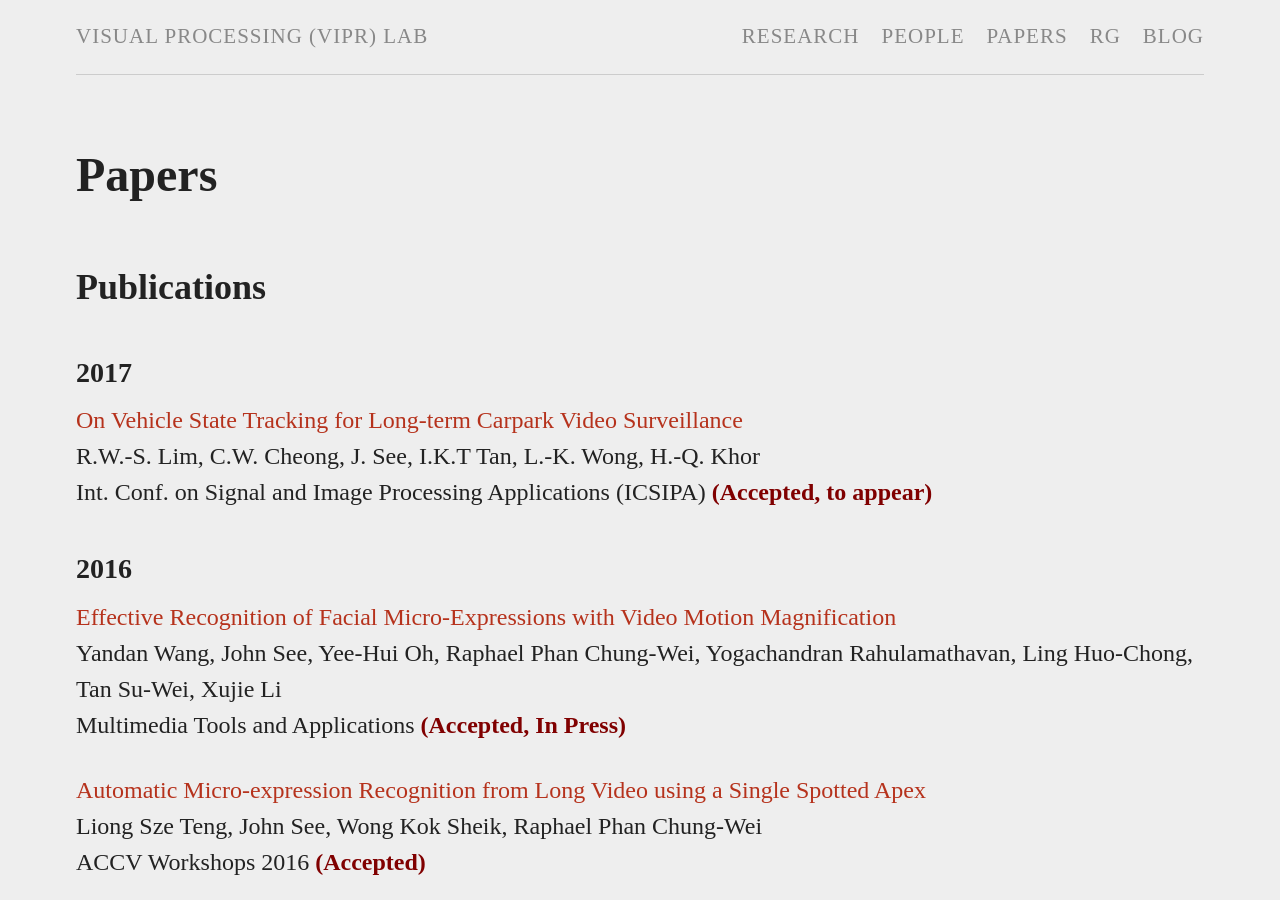
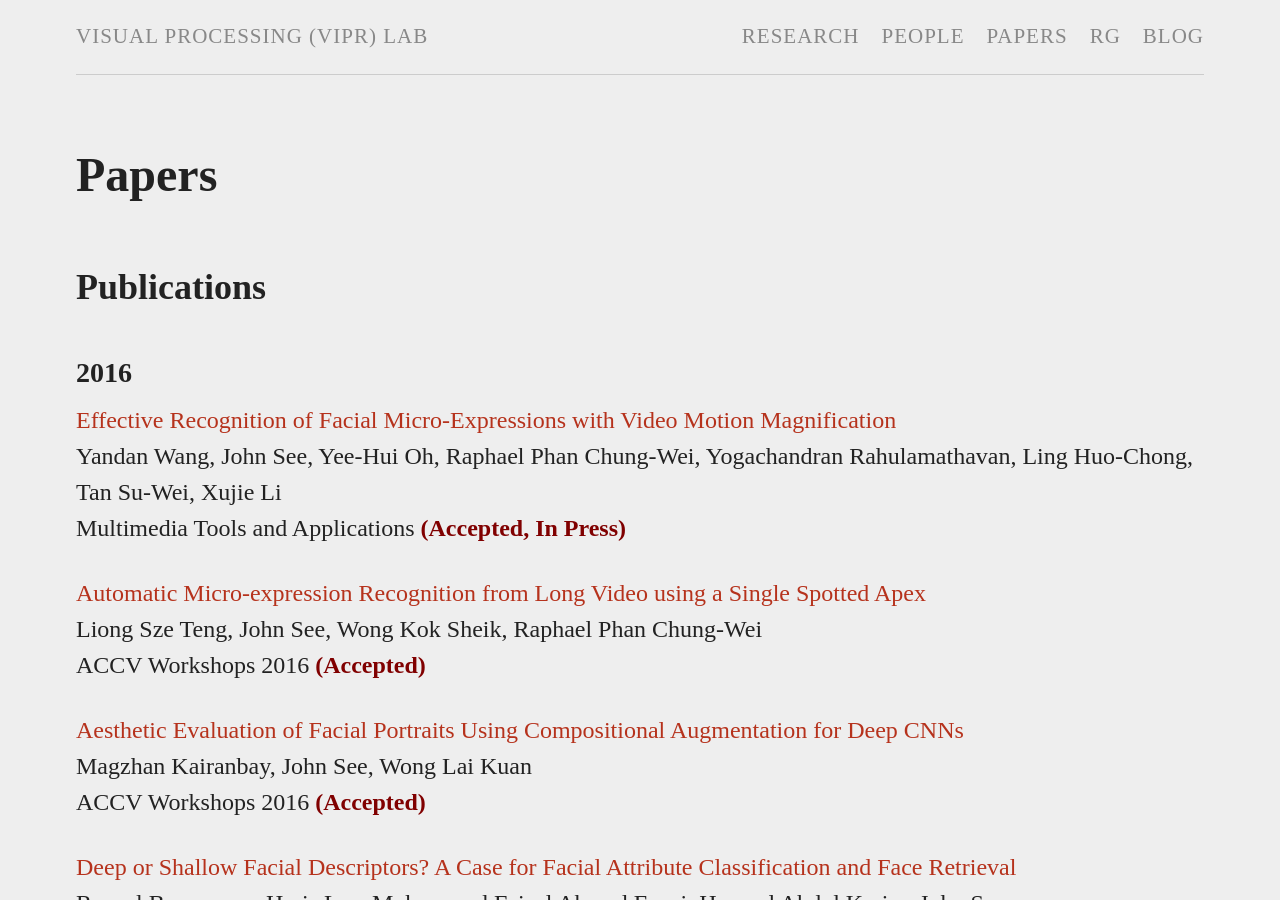
Before and after one commit to viprlab/viprlab.github.io, a Jekyll site: the page built from papers.md, in a window 1280 px wide and 900 px high. Built offline with Jekyll 4.4.1, drawn with Linux system fonts in a browser that asks for light colours.

Commit message:
back to prev

```diff
--- a/papers.md
+++ b/papers.md
@@ -3,13 +3,6 @@ layout: page
 permalink: /papers/
 title: Papers
 pubs:
-    - year: "2017"
-      groups:
-        - title:	"On Vehicle State Tracking for Long-term Carpark Video Surveillance"
-          author:	"R.W.-S. Lim, C.W. Cheong, J. See, I.K.T Tan, L.-K. Wong, H.-Q. Khor"
-          pub:		"Int. Conf. on Signal and Image Processing Applications (ICSIPA)"
-          type:		c
-          note:     "Accepted, to appear"
     - year: "2016"
       groups:
         - title:   "Effective Recognition of Facial Micro-Expressions with Video Motion Magnification"
```
